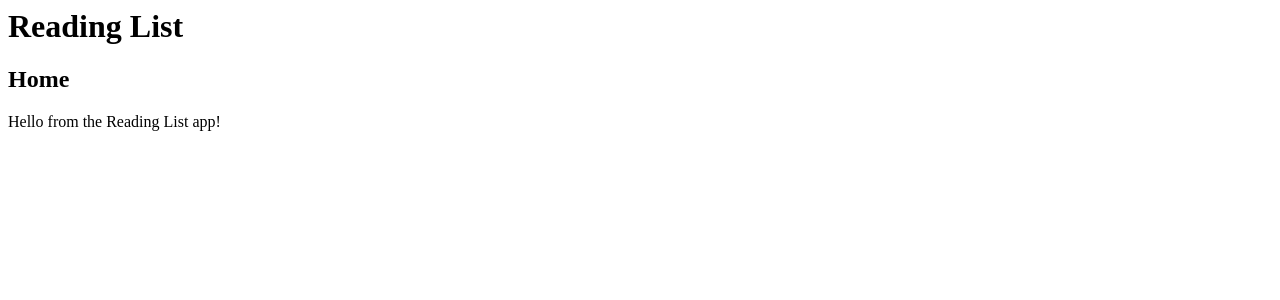
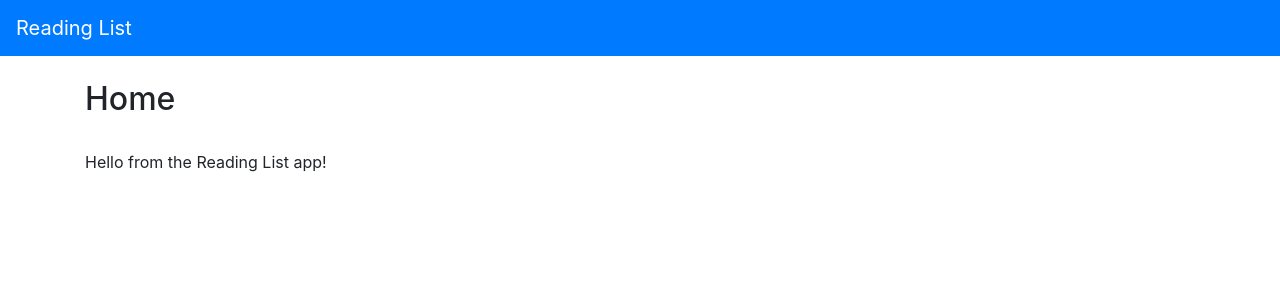
Before and after one commit to CalebAmes/PairingWithCaleb, a Node server app: page / in a window 1280 px wide. Shown: the top 300 px of the page. Run offline with Node 20, Linux system fonts and the light colour scheme.

Commit message:
part 1 done

```diff
--- /dev/null
+++ b/config/index.js
@@ -0,0 +1,4 @@
+module.exports = {
+  environment: process.env.NODE_ENV || 'development',
+  port: process.env.PORT || 8080,
+};
--- a/package.json
+++ b/package.json
@@ -4,8 +4,9 @@
   "description": "",
   "main": "app.js",
   "scripts": {
-    "start": "nodemon ./bin/www",
-    "test": "echo \"Error: no test specified\" && exit 1"
+      "start": "per-env",
+      "start:development": "nodemon -r dotenv/config ./bin/www",
+      "start:production": "node ./bin/www"
   },
   "keywords": [],
   "author": "",
--- a/views/layout.pug
+++ b/views/layout.pug
@@ -1,8 +1,16 @@
+doctype html
 html
-   head
-      title Reading List - #{title}
-   body
-      h1 Reading List
-      div
-         h2 #{title}
-         block content
+  head
+    meta(charset='utf-8')
+    meta(name='viewport' content='width=device-width, initial-scale=1, shrink-to-fit=no')
+    link(rel='stylesheet' href='https://stackpath.bootstrapcdn.com/bootstrap/4.4.1/css/bootstrap.min.css' integrity='sha384-Vkoo8x4CGsO3+Hhxv8T/Q5PaXtkKtu6ug5TOeNV6gBiFeWPGFN9MuhOf23Q9Ifjh' crossorigin='anonymous')
+    title Reading List - #{title}
+  body
+    nav(class='navbar navbar-expand-lg navbar-dark bg-primary')
+      a(class='navbar-brand' href='/') Reading List
+    .container
+      h2(class='py-4') #{title}
+      block content
+    script(src='https://code.jquery.com/jquery-3.4.1.slim.min.js' integrity='sha384-J6qa4849blE2+poT4WnyKhv5vZF5SrPo0iEjwBvKU7imGFAV0wwj1yYfoRSJoZ+n' crossorigin='anonymous')
+    script(src='https://cdn.jsdelivr.net/npm/popper.js@1.16.0/dist/umd/popper.min.js' integrity='sha384-Q6E9RHvbIyZFJoft+2mJbHaEWldlvI9IOYy5n3zV9zzTtmI3UksdQRVvoxMfooAo' crossorigin='anonymous')
+    script(src='https://stackpath.bootstrapcdn.com/bootstrap/4.4.1/js/bootstrap.min.js' integrity='sha384-wfSDF2E50Y2D1uUdj0O3uMBJnjuUD4Ih7YwaYd1iqfktj0Uod8GCExl3Og8ifwB6' crossorigin='anonymous')
```
Also changed, not shown: bin/www.
